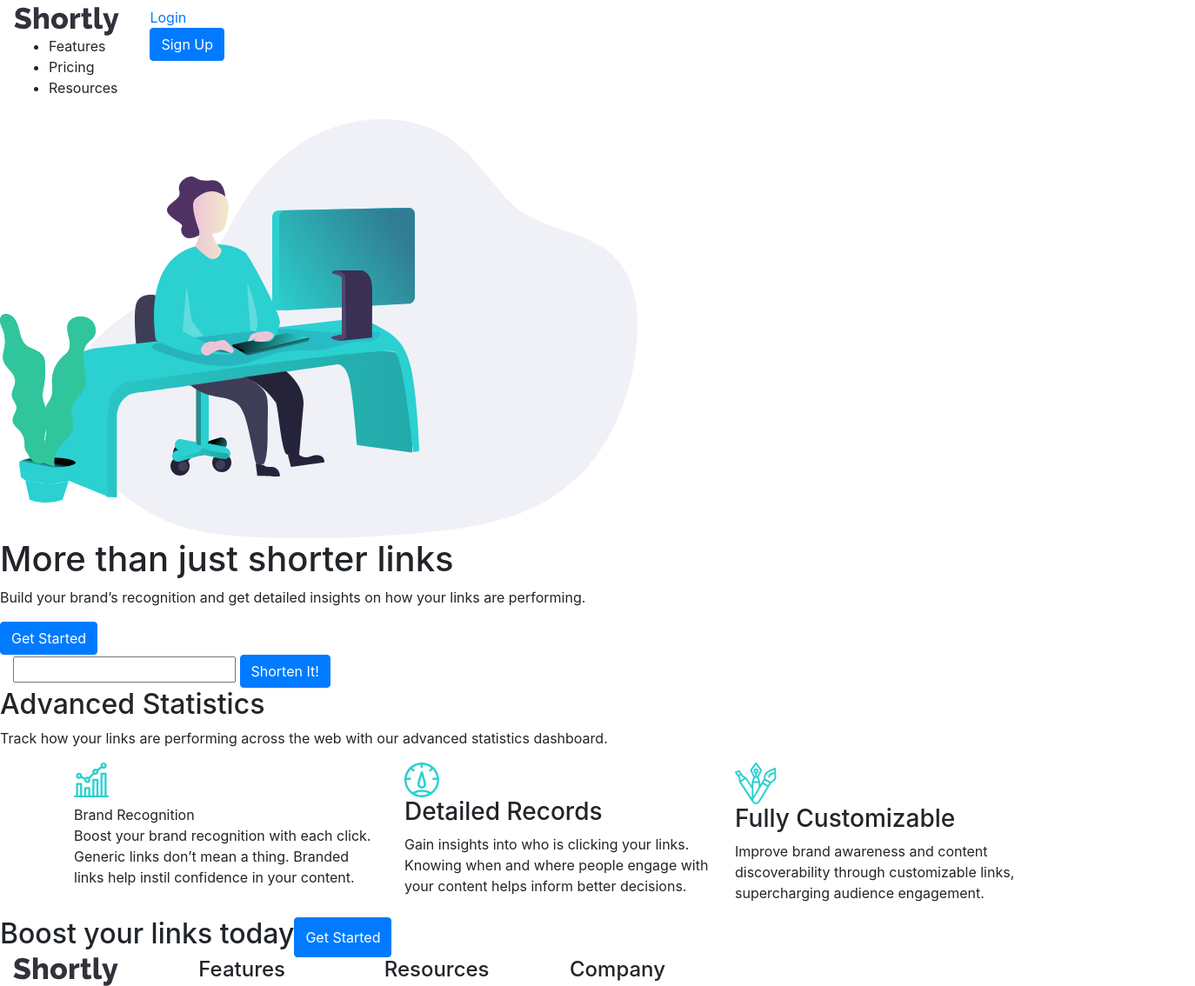
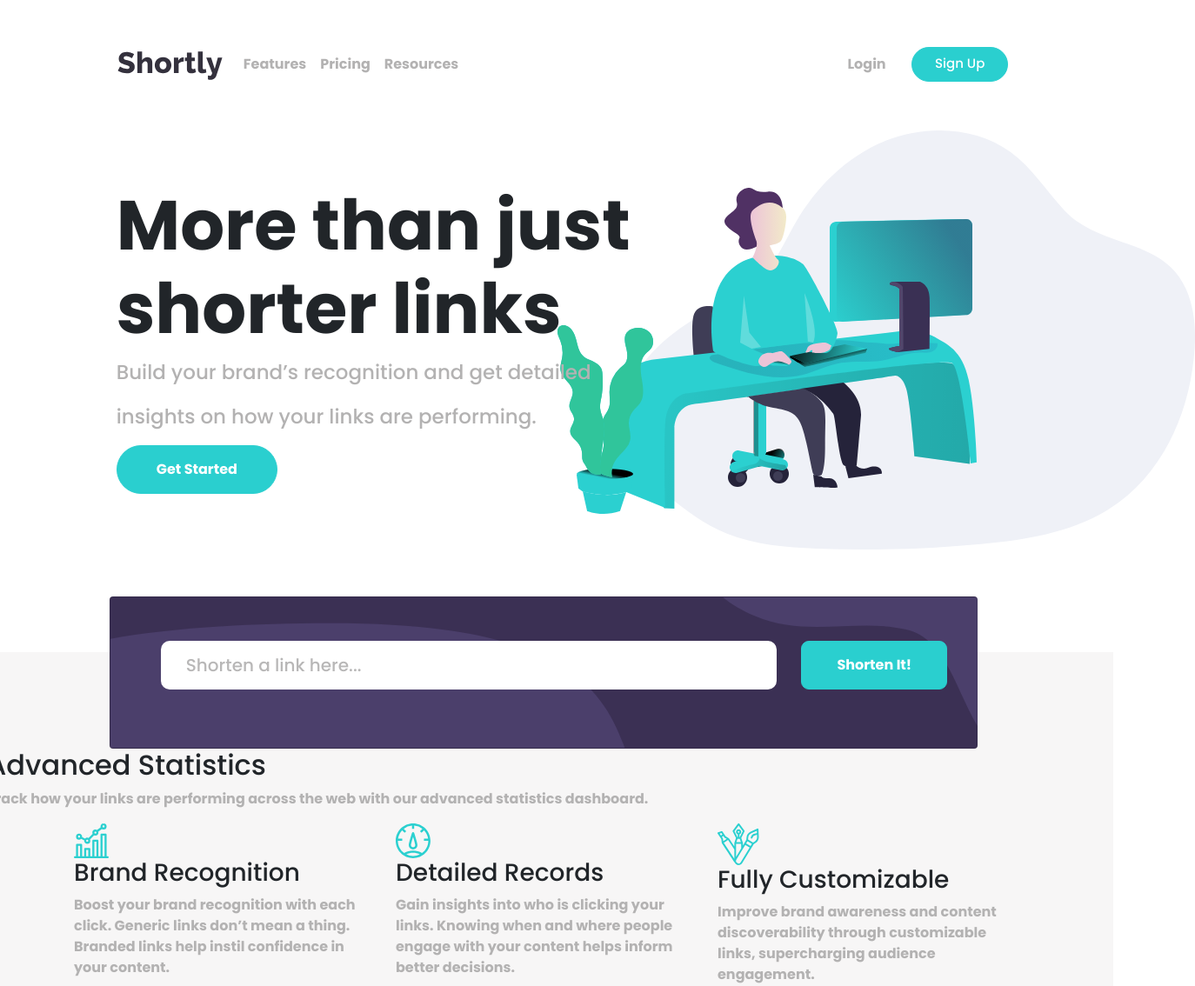
Before and after one commit to pittyh6/url-shortening-api, a website: page index.html in a window 1280 px wide. Shown: the top 1134 px of the page at 87% size, 1374 px wide, since content can reach past the window. Drawn offline with nearby package versions, Linux system fonts and the light colour scheme.

Commit message:
header style done

```diff
--- a/css/style.css
+++ /dev/null
@@ -1,8 +0,0 @@
-.attribution {
-    font-size: 11px;
-    text-align: center;
-}
-
-.attribution a {
-    color: hsl(228, 45%, 44%);
-}
--- a/index.html
+++ b/index.html
@@ -7,36 +7,40 @@
     <link rel="icon" type="image/png" sizes="32x32" href="./images/favicon-32x32.png">
 
     <title>Pittyh6| Shortly URL shortening API Challenge</title>
+    <!-- Css -->
+    <link rel="stylesheet" type="text/css" href="css/style.css">
     <!-- jquery -->
     <script src="https://ajax.googleapis.com/ajax/libs/jquery/3.4.1/jquery.min.js"></script>
     <!-- JavaScript  -->
-    <script src="index.js" type=""></script>
-    <!-- Css -->
-    <link rel="stylesheet" href="css/style.css">
-
+    <script src="server.js" type="text"></script>
 </head>
 
 <body>
+
     <!-- HEADER -->
     <header>
-        <div class="nav container-fluid">
-            <div class="navbar">
+        <div class="container-fluid menu">
+            <div class="navbar navbar-expand-sm navbar-expand-md navbar-light">
                 <div class="row">
                     <div class="col-sm-6">
-                        <img class="img-logo-header" src="public/images/logo.svg" alt="image logo header nav bar">
-                        <ul>
-                            <li>
-                                Features
+                        <div class="collapse navbar-collapse" id="navbarNav">
+                            <ul class="navbar-nav">
+                                <li class="navbar-brand">
+                                    <img class="img-logo-header" src="../images/logo.svg" alt="image logo header nav bar">
                                 </li>
-                            <li>
-                                Pricing
+                                <li class="nav-item">
+                                    <a class="nav-link" href="">Features</a>
                                 </li>
-                            <li>
-                                Resources
+                                <li class="nav-item">
+                                    <a class="nav-link" href="">Pricing</a>
+                                </li>
+                                <li class="nav-item">
+                                    <a class="nav-link" href="">Resources</a>
                                 </li>
                             </ul>
                         </div>
-                    <div class="col-sm-6">
+                    </div>
+                    <div class="navbar-btn col-sm-6">
                         <a href="">Login</a>
                         <button class="btn-rounded btn btn-primary">Sign Up</button>
                     </div>
@@ -44,22 +48,44 @@
             </div>
         </div>
 
-
-        <img src="public/images/illustration-working.svg" alt="image illustration work">
+        <div class="row">
+            <div class="col-sm-6">
+                <div class="content-img-header">
+                    <img src="../images/illustration-working.svg" alt="image illustration work">
+                </div>
+            </div>
+            <div class="col-sm-6">
+                <div class="content-text-header">
                     <h1>More than just shorter links</h1>
-        <p>Build your brand’s recognition and get detailed insights on how your links are performing.</p>
+                    <p>Build your brand’s recognition and get detailed </p>
+                    <p> insights on how your links are performing.</p>
                     <button class="btn-rounded btn btn-primary">Get Started</button>
+                </div>
+            </div>
+        </div>
     </header>
     <!-- END HEADER -->
+
 
     <!-- MAIN -->
     <main>
         <div class="content-main container-fluid">
-
+            <form action="" method="post">
+                <div class="row">
                     <div class="card-shorten-it">
-                <input type="text">
+                        <div class="card">
+                            <div class="card-body">
+                                <div class="input-group input-group-sm mb-3">
+                                    <input class="input-shorten" name="input-shorten" type="text" placeholder="Shorten a link here...">
+                                    <div class="btn-shorten-it">
                                         <button class="btn-square btn btn-primary">Shorten It!</button>
                                     </div>
+                                </div>
+                            </div>
+                        </div>
+                    </div>
+                </div>
+            </form>
 
 
             <div class="row-content-advanced row">
@@ -74,15 +100,15 @@
                     <hr>
                     <div class="col-content-card col-sm-4">
                         <div class="card-brand">
-                            <img src="public/images/icon-brand-recognition.svg" alt="image icon brand recognition">
-                            <h3></h3>Brand Recognition
+                            <img src="../images/icon-brand-recognition.svg" alt="image icon brand recognition">
+                            <h3>Brand Recognition</h3>
                             <p>Boost your brand recognition with each click. Generic links don’t mean a thing. Branded links help instil confidence in your content.
                             </p>
                         </div>
                     </div>
                     <div class="col-content-card col-sm-4">
                         <div class="card-detailed">
-                            <img src="public/images/icon-detailed-records.svg" alt="image icon detailed records">
+                            <img src="../images/icon-detailed-records.svg" alt="image icon detailed records">
                             <h3>Detailed Records</h3>
                             <p>Gain insights into who is clicking your links. Knowing when and where people engage with your content helps inform better decisions.
                             </p>
@@ -90,9 +116,10 @@
                     </div>
                     <div class="col-content-card col-sm-4">
                         <div class="card-fully">
-                            <img src="public/images/icon-fully-customizable.svg" alt="image icon fully customizable">
+                            <img src="../images/icon-fully-customizable.svg" alt="image icon fully customizable">
                             <h3>Fully Customizable</h3>
-                            <p> Improve brand awareness and content discoverability through customizable links, supercharging audience engagement.</p>
+                            <p> Improve brand awareness and content discoverability through customizable links, supercharging audience engagement.
+                            </p>
                         </div>
                     </div>
                 </div>
@@ -112,7 +139,7 @@
             <div class="row-content-footer row">
                 <div class="col-content-footer col-sm-2">
                     <div class="logo-footer">
-                        <img class="img-logo-footer" src="public/images/logo.svg" alt="image logo footer">
+                        <img class="img-logo-footer" src="../images/logo.svg" alt="image logo footer">
                     </div>
                     <div class="col-sm-2">
                         <!-- EMPTY -->
@@ -145,10 +172,10 @@
                 </div>
                 <div class="col-content-footer col-sm-2">
                     <div class="social-media">
-                        <img src="public/images/icon-facebook.svg" alt="image facebbol">
-                        <img src="public/images/icon-twitter.svg" alt="image twitter">
-                        <img src="public/images/icon-pinterest.svg" alt="image pinterest">
-                        <img src="public/images/icon-instagram.svg" alt="image instagram">
+                        <img src="../images/icon-facebook.svg" alt="image facebbol">
+                        <img src="../images/icon-twitter.svg" alt="image twitter">
+                        <img src="../images/icon-pinterest.svg" alt="image pinterest">
+                        <img src="../images/icon-instagram.svg" alt="image instagram">
                     </div>
                 </div>
             </div>
@@ -161,6 +188,7 @@
         </div>
     </footer>
     <!--END FOOTER -->
+
 </body>
 <!-- Bootstrap -->
 <link rel="stylesheet" href="https://stackpath.bootstrapcdn.com/bootstrap/4.4.1/css/bootstrap.min.css" integrity="sha384-Vkoo8x4CGsO3+Hhxv8T/Q5PaXtkKtu6ug5TOeNV6gBiFeWPGFN9MuhOf23Q9Ifjh" crossorigin="anonymous">
--- /dev/null
+++ b/public/css/style.css
@@ -0,0 +1,144 @@
+@import url('https://fonts.googleapis.com/css?family=Poppins:400,500,700&display=swap');
+
+/* FUll */
+
+body {
+    font-family: "Poppins" !important;
+    font-weight: 700 !important;
+}
+
+li,
+p,
+a {
+    color: hsl(0, 1%, 70%) !important;
+}
+
+h1 {
+    font-size: 80px!important;
+    font-weight: bolder!important;
+}
+
+
+/* containers & rows*/
+
+.container-fluid {
+    padding: 0 !important;
+    width: 100% !important;
+}
+
+.row {
+    width: 100%;
+}
+
+
+/* btn */
+
+.btn-primary {
+    background-color: hsl(180, 66%, 49%) !important;
+    border-color: hsl(180, 66%, 49%) !important;
+    font-weight: 700 !important;
+}
+
+.btn-rounded {
+    border-radius: 30px !important;
+    padding: 15px 45px !important;
+}
+
+.btn-square {
+    border-radius: 9px !important;
+    padding: 15px 40px !important;
+}
+
+
+/* HEADER */
+
+header {
+    height: 750px;
+}
+
+.navbar {
+    height: 150px;
+}
+
+.navbar-nav {
+    padding-left: 20% !important;
+}
+
+.navbar-btn {
+    padding-left: 28% !important;
+}
+
+.navbar-btn button {
+    margin-left: 10%;
+    padding: 3% 10% !important;
+    font-weight: 500 !important;
+    font-size: 15px !important;
+}
+
+.content-img-header {
+    padding-left: 105%;
+}
+
+.content-text-header {
+    margin-left: -83%;
+    margin-top: 10%;
+    width: 100%;
+}
+
+.content-text-header p {
+    font-size: 23px;
+    font-weight: 500;
+}
+
+
+/* MAIN */
+
+main {
+    background-color: hsla(0, 4%, 83%, 0.205)
+}
+
+.card {
+    background-color: hsl(257, 27%, 26%) !important;
+    background-image: url(/images/bg-shorten-desktop.svg) !important;
+    background-repeat: no-repeat;
+    background-size: cover;
+    height: 175px;
+    margin: auto;
+    width: 78%;
+}
+
+.card-shorten-it {
+    margin-top: -5%;
+    width: -webkit-fill-available;
+}
+
+.card-body {
+    margin-top: 3%;
+}
+
+.input-shorten {
+    border-radius: 10px;
+    border-style: none;
+    font-size: 20px;
+    font-weight: 500;
+    margin-left: 4%;
+    margin-right: 3%;
+    padding-left: 3%;
+    width: 74%;
+}
+
+.input-shorten::placeholder {
+    color: hsl(0, 1%, 72%) !important;
+}
+
+
+/* FOOTER */
+
+.attribution {
+    font-size: 11px;
+    text-align: center;
+}
+
+.attribution a {
+    color: hsl(228, 45%, 44%);
+}
```
Lines whose indentation alone changed are shown as unchanged.
